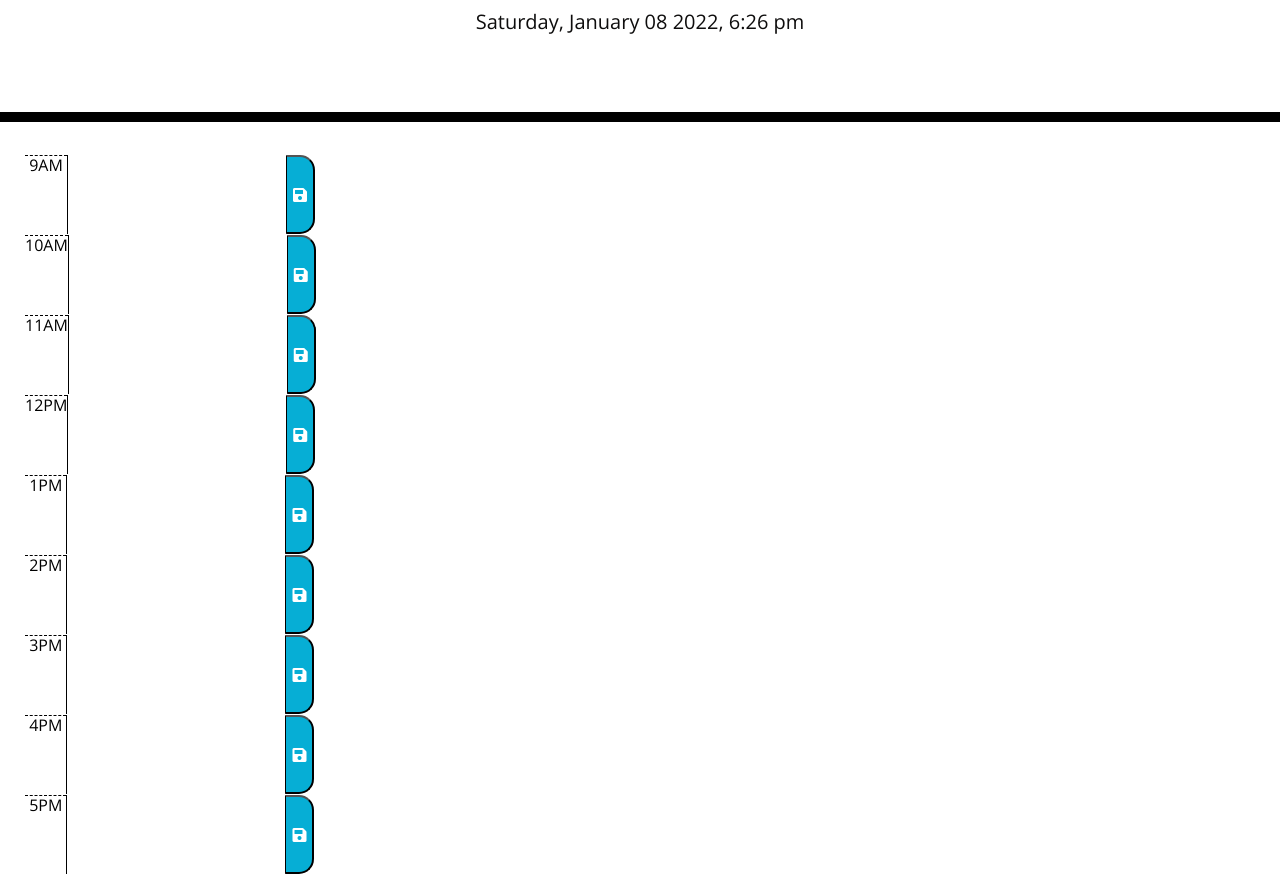
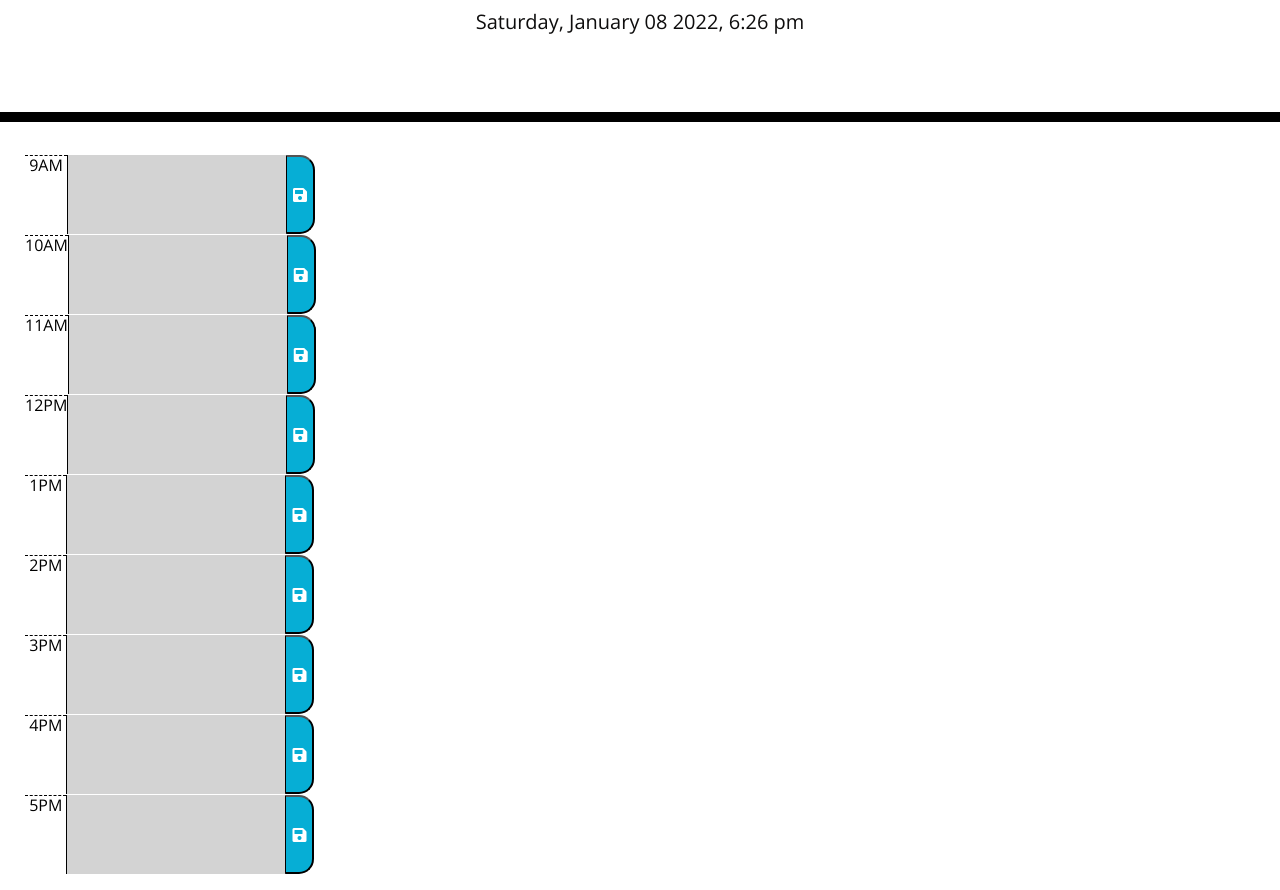
Before and after one commit to cjsmith011/Workday-scheduler, a plain HTML site: page index.html in a window 1280 px wide. Shown: the part 182-1072 px from the top of the page. Drawn offline with nearby package versions, Linux system fonts and the light colour scheme.

Commit message:
fixed color coding of each hour element

```diff
--- a/assets/js/script.js
+++ b/assets/js/script.js
@@ -3,8 +3,10 @@ var CurrentDayEl = document.querySelector("#currentDay");
 var SaveButton = document.querySelector(".saveBtn")
 var taskInput = document.querySelector("#task")
 var tasks = {};
-var timeEl = document.querySelector(".hour");
+//var timeEl = document.querySelector(".hour");
 var now = moment().format("dddd, MMMM DD YYYY, h:mm a");
+var currentTime = moment().hours();
+
 
 //insert moment.js elements for current day
 var loadNow = function() {
@@ -14,35 +16,38 @@ var loadNow = function() {
 //on page load/refresh, get any tasks from local storage
 var getTasks = function() {
     var savedTasks = localStorage.getItem('tasks');
-    console.log("retrieving tasks from localStorage");
     //if nothing in local, track all tasks
     if (!tasks) {
         return false;
     }
-
-//load the found tasks
+    //load the found tasks
     savedTasks = JSON.parse(savedTasks);
     for (var i = 0; i < tasks.length; i++) {
         createTask(savedTasks[i]);
     }
 
+//check the task times against the current time to display them in color
+    //get date from task li and loop thru each
 
-//check the task times against the current time to display them in color
-var checkTime = document.querySelector(".hour");
-    //get date from task li
-  var hour = checkTime.getAttribute("data-hour");
-  //convert the date to a moment object
-  //var hour = moment(date, "L").set("hour", 17);
+     $(".description").each(function () {
+       var hour = $(this).attr("data-hour");
+        //check the current hour against each task hour
+       if (currentTime > hour) {
+        $(this).addClass("past");
+         } else if
+        (currentTime == hour) {
+        $(this).addClass("present");
+        $(this).removeClass("past");
+         } else {
+          $(this).addClass("future");
+          $(this).removeClass("past").removeClass("present");
+         }
+     })
 
-    console.log(hour);
-
-
-}
-
-//build the function for the local storage
+//on save, put tasks in local storage
 SaveButton.addEventListener("click", function(event) {
   event.preventDefault();
-
+  console.log("saving to local!");
   var saveTask = {
     task: taskInput.value.trim(),
   };
@@ -50,8 +55,7 @@ SaveButton.addEventListener("click", function(event) {
   // set new submission to local storage
   localStorage.setItem("saveTask", JSON.stringify(saveTask));
 });
-
-
+}
 
 
 loadNow();
--- a/index.html
+++ b/index.html
@@ -31,15 +31,15 @@
       <!-- Timeblocks go here -->
 
       <ul>
-      <li class ="row"><h6 class ="hour" data-hour="9"> 9AM </h6><textarea class ="description"></textarea><button class="saveBtn"><i class="fas fa-save"></i></button></li>
-      <li class ="row"><h6 class ="hour">10AM</h6><textarea class ="description"></textarea><button class="saveBtn"><i class="fas fa-save"></i></button></li>
-      <li class ="row"><h6 class ="hour">11AM</h6><textarea class ="description"></textarea><button class="saveBtn"><i class="fas fa-save"></i></button></li>
-      <li class ="row"><h6 class ="hour">12PM</h6><textarea class ="description"></textarea><button class="saveBtn"><i class="fas fa-save"></i></button></li>
-      <li class ="row"><h6 class ="hour"> 1PM </h6><textarea class ="description"></textarea><button class="saveBtn"><i class="fas fa-save"></i></button></li>
-      <li class ="row"><h6 class ="hour"> 2PM </h6><textarea class ="description"></textarea><button class="saveBtn"><i class="fas fa-save"></i></button></li>
-      <li class ="row"><h6 class ="hour"> 3PM </h6><textarea class ="description"></textarea><button class="saveBtn"><i class="fas fa-save"></i></button></li>
-      <li class ="row"><h6 class ="hour"> 4PM </h6><textarea class ="description"></textarea><button class="saveBtn"><i class="fas fa-save"></i></button></li>
-      <li class ="row"><h6 class ="hour"> 5PM </h6><textarea class ="description"></textarea><button class="saveBtn"><i class="fas fa-save"></i></button></li>
+      <li class ="row"><h6 class ="hour"> 9AM </h6><textarea data-hour="9" class ="description"></textarea><button class="saveBtn"><i class="fas fa-save"></i></button></li>
+      <li class ="row"><h6 class ="hour">10AM</h6><textarea data-hour="10" class ="description"></textarea><button class="saveBtn"><i class="fas fa-save"></i></button></li>
+      <li class ="row"><h6 class ="hour">11AM</h6><textarea data-hour="11" class ="description"></textarea><button class="saveBtn"><i class="fas fa-save"></i></button></li>
+      <li class ="row"><h6 class ="hour">12PM</h6><textarea data-hour="12" class ="description"></textarea><button class="saveBtn"><i class="fas fa-save"></i></button></li>
+      <li class ="row"><h6 class ="hour"> 1PM </h6><textarea data-hour="13" class ="description"></textarea><button class="saveBtn"><i class="fas fa-save"></i></button></li>
+      <li class ="row"><h6 class ="hour"> 2PM </h6><textarea data-hour="14" class ="description"></textarea><button class="saveBtn"><i class="fas fa-save"></i></button></li>
+      <li class ="row"><h6 class ="hour"> 3PM </h6><textarea data-hour="15" class ="description"></textarea><button class="saveBtn"><i class="fas fa-save"></i></button></li>
+      <li class ="row"><h6 class ="hour"> 4PM </h6><textarea data-hour="16" class ="description"></textarea><button class="saveBtn"><i class="fas fa-save"></i></button></li>
+      <li class ="row"><h6 class ="hour"> 5PM </h6><textarea data-hour="17" class ="description"></textarea><button class="saveBtn"><i class="fas fa-save"></i></button></li>
 
       </ul>
     </div>
```
